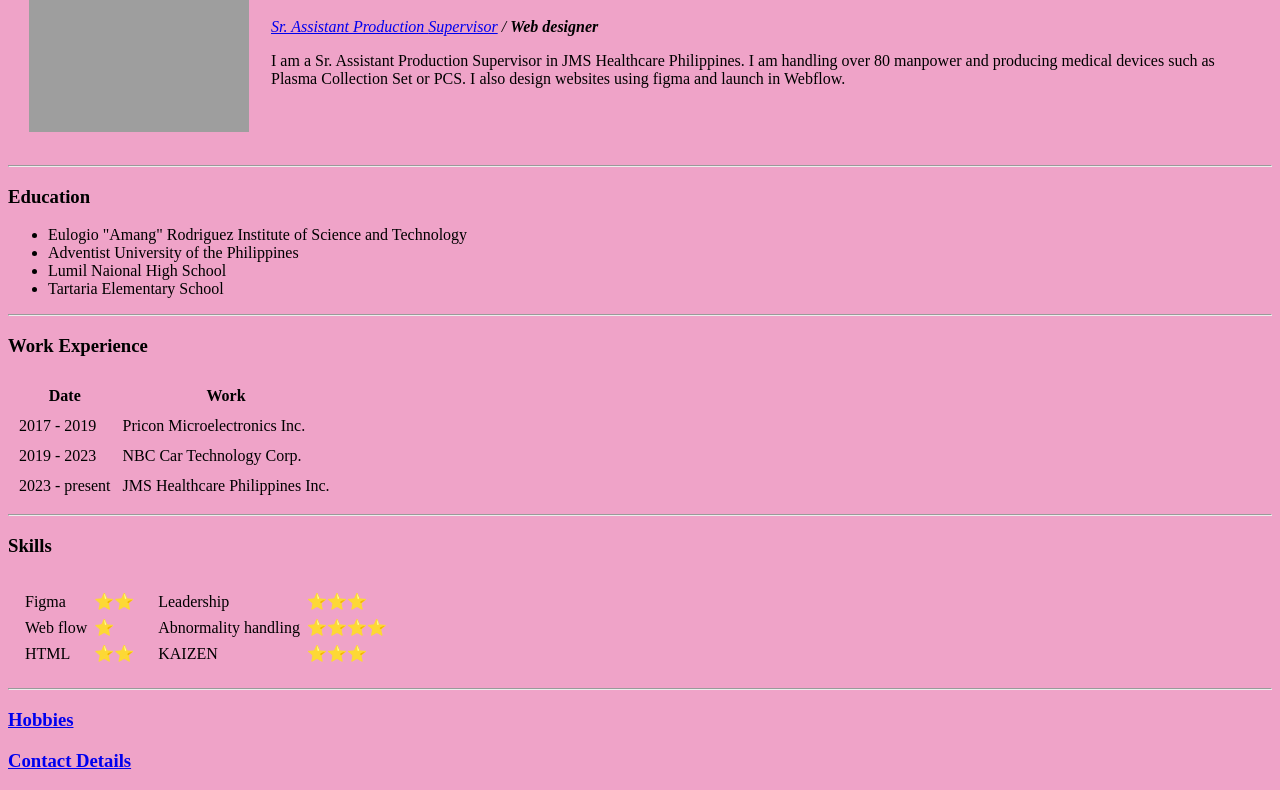
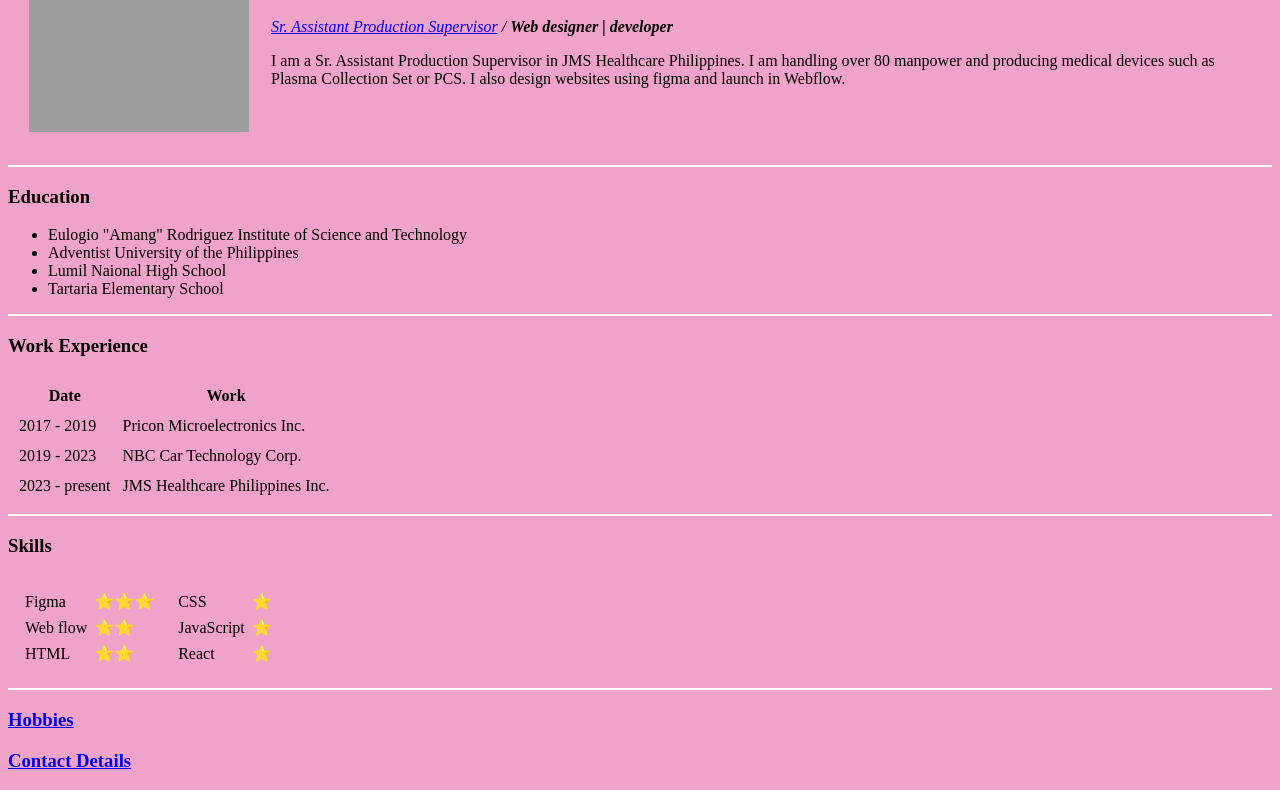
Before and after one commit to abelle0927/cv, a plain HTML site: page index.html in a window 1280 px wide. Shown: the part 122-912 px from the top of the page. Drawn offline with Linux system fonts and the light colour scheme; grey boxes are pictures that could not be loaded.

Commit message:
Update index.html

```diff
--- a/index.html
+++ b/index.html
@@ -3,10 +3,20 @@
 <head>
     <meta charset="UTF-8">
     <title>Annebelle Ayop's Homepage</title>
+
+    <style>
+        hr {
+            background-color: white;
+            border-style: none;
+            height: 2px;
+        }
+    </style>
+    <!--Insert style to apply changes across the webpage with similar codes ex. hr or body-->
+    <!--hr or horizontal rule will not just change the color as it have default setting, other settings must change as well just like the above sample-->
 </head>
 
 <body style="background-color: #EFA3C8;">
-    <table cellspacing="20">
+    <table cellspacing="20"> <!--Inserted table and cellspacing to give spaces on each elements-->
         <tr>
             <td><img src="https://scontent.fcrk3-1.fna.fbcdn.net/v/t39.30808-6/334105084_726043888988018_2291762938702070383_n.jpg?_nc_cat=111&ccb=1-7&_nc_sid=09cbfe&_nc_eui2=AeES6ocTIeDOm3il9WOSTWCv-p92vAIlS3n6n3a8AiVLeS-PLZsABoZ-Q_AFbDt6R9o_wu9A4CrxU6rgptdk2mvi&_nc_ohc=okl7MSR-9b8AX8RXpF1&_nc_zt=23&_nc_ht=scontent.fcrk3-1.fna&oh=00_AfAm3G2IaNoe-xHKCyCbTtBqN_VJBWoqVkYqh3zqLKUBlw&oe=642C83CB"
                     alt="Annebelle Ayop profile picture" width="220" height="225">
@@ -20,11 +30,11 @@
                     <em><a href="https://www.linkedin.com/in/annebelle-ayop-726262130/>">Sr. Assistant Production
                             <!--to include url / link-->
                             Supervisor</a></em> <!--use <em> or emphasis to italicize content-->
-                    <em>/ <strong>Web designer</strong> </em>
+                    <em>/ <strong>Web designer | developer</strong> </em>
                 </p>
-                <p>I am a Sr. Assistant Production Supervisor in JMS Healthcare Philippines. I am handling over 80 manpower and
-                    producing medical devices such as Plasma Collection Set or PCS. I also design websites using figma
-                    and launch in Webflow.
+                <p>I am a Sr. Assistant Production Supervisor in JMS Healthcare Philippines. I am handling over 80
+                    manpower and producing medical devices such as Plasma Collection Set or PCS. I also design websites
+                    using figma and launch in Webflow.
                 </p>
             </td>
         </tr>
@@ -72,11 +82,11 @@
                 <table cellspacing="5">
                     <tr>
                         <td>Figma</td>
-                        <td>⭐⭐</td>
+                        <td>⭐⭐⭐</td>
                     </tr>
                     <tr>
                         <td>Web flow</td>
-                        <td>⭐</td>
+                        <td>⭐⭐</td>
                     </tr>
                     <tr>
                         <td>HTML</td>
@@ -87,16 +97,16 @@
             <td>
                 <table cellspacing="5">
                     <tr>
-                        <td>Leadership</td>
-                        <td>⭐⭐⭐</td>
+                        <td>CSS</td>
+                        <td>⭐</td>
                     </tr>
                     <tr>
-                        <td>Abnormality handling</td>
-                        <td>⭐⭐⭐⭐</td>
+                        <td>JavaScript</td>
+                        <td>⭐</td>
                     </tr>
                     <tr>
-                        <td>KAIZEN</td>
-                        <td>⭐⭐⭐</td>
+                        <td>React</td>
+                        <td>⭐</td>
                     </tr>
                 </table>
             </td>
@@ -105,6 +115,7 @@
     <hr>
     <h3><a href="hobbies.html">Hobbies</a></h3>
     <h3><a href="contact.html">Contact Details</a></h3>
+
 </body>
 
 </html>
```
